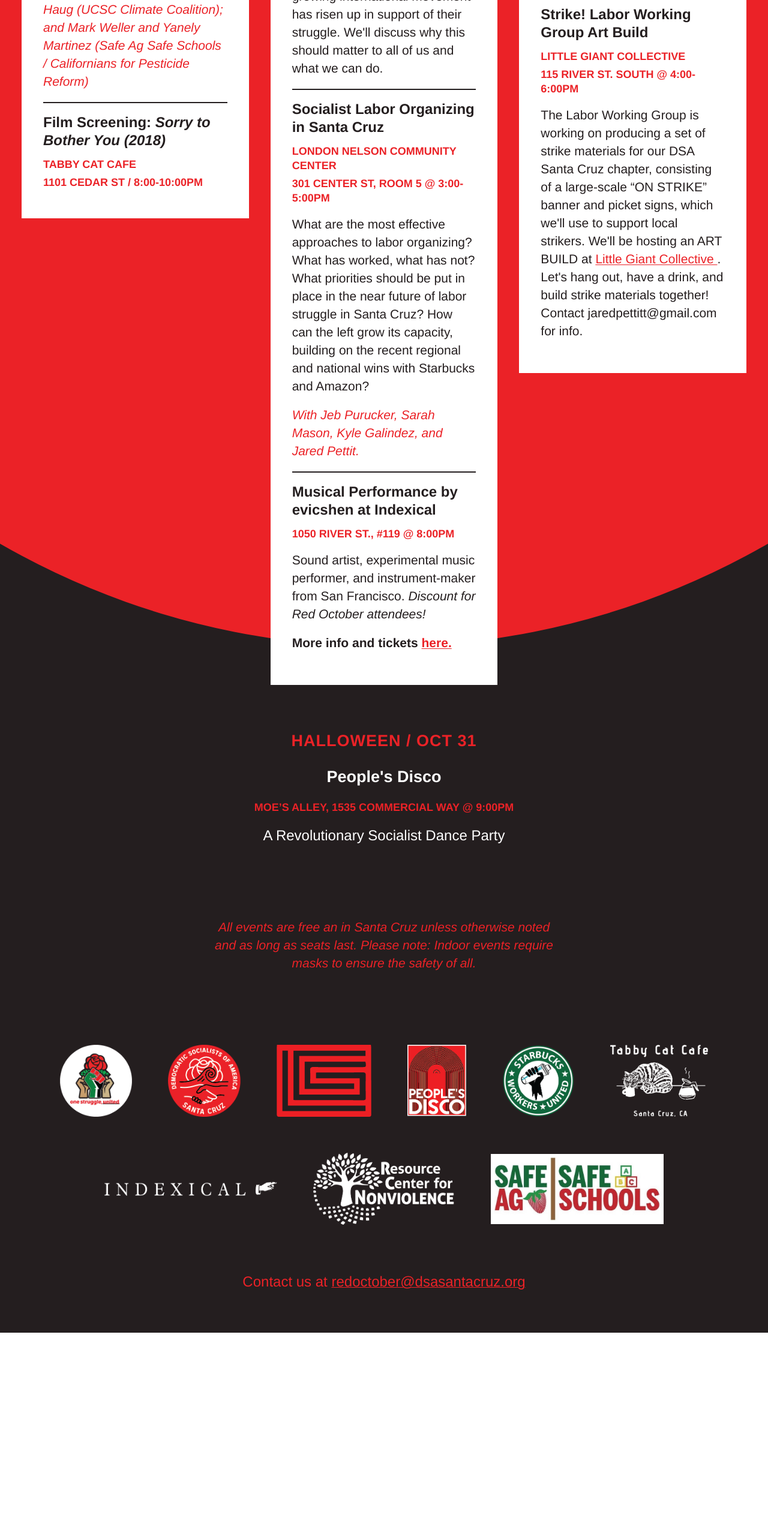
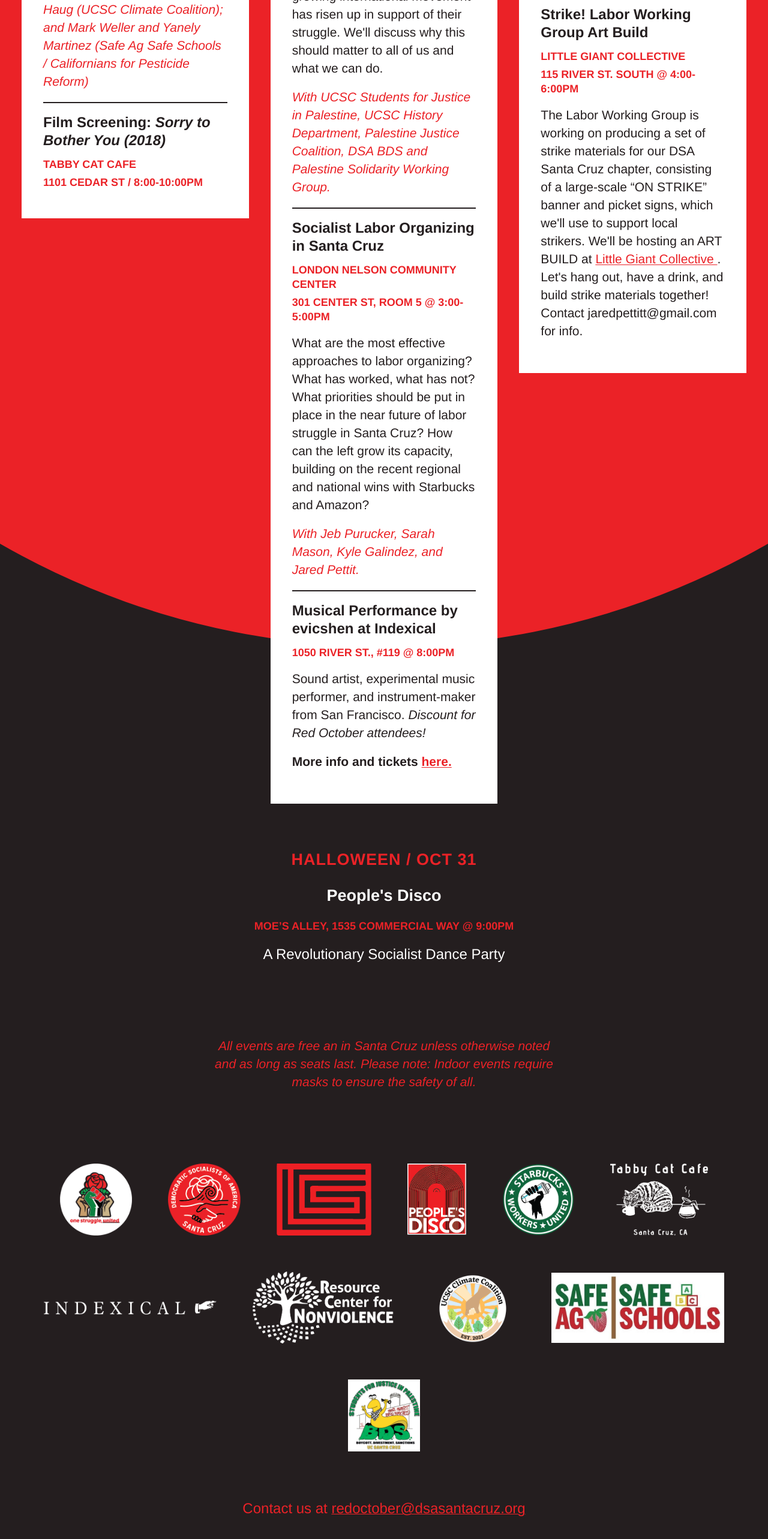
Before and after one commit to reilnuud/nuxt-redoctober, a Nuxt app: page / in a window 1280 px wide. Shown: the part 2305-4871 px from the top of the page at 60% size. Before the commit the page ends 4527 px from the top, so only its background shows below. Built offline with nearby package versions, Linux system fonts and the light colour scheme.

Commit message:
add more logos

```diff
--- a/components/organisms/Footer.vue
+++ b/components/organisms/Footer.vue
@@ -87,11 +87,37 @@
           src="/logos/RCNV-WHITE_LOGO.png"
         />
       </a>
-      <a>
+      <a
+        href="https://sites.google.com/ucsc.edu/ucsc-climate-coalition/home "
+        target="_blank"
+        rel="noopener noreferrer"
+      >
+        <img
+          alt="logo"
+          class="object-contain max-w-[12rem] h-20"
+          src="/logos/CC-UCSC.png"
+        />
+      </a>
+      <a
+        href="https://www.instagram.com/safeagsafeschools/?hl=en"
+        target="_blank"
+        rel="noopener noreferrer"
+      >
         <img
           alt="logo"
           class="object-contain max-w-[12rem] h-20"
           src="/logos/safeagsafeschools.jpeg"
+        />
+      </a>
+      <a
+        href="https://rcnv.org/programs/palestine-justice-coalition/"
+        target="_blank"
+        rel="noopener noreferrer"
+      >
+        <img
+          alt="logo"
+          class="object-contain max-w-[12rem] h-20"
+          src="/logos/bds.jpeg"
         />
       </a>
     </div>
--- a/pages/index.vue
+++ b/pages/index.vue
@@ -176,6 +176,11 @@
                   their struggle. We'll discuss why this should matter to all of
                   us and what we can do.
                 </p>
+                <p class="text-sm italic text-red my-3">
+                  With UCSC Students for Justice in Palestine, UCSC History
+                  Department, Palestine Justice Coalition, DSA BDS and Palestine
+                  Solidarity Working Group.
+                </p>
                 <hr class="my-3 border border-black" />
                 <h3 class="font-bold">
                   Socialist Labor Organizing in Santa Cruz
```
Also changed, not shown: public/logos/CC-UCSC.png (added), public/logos/bds.jpeg (added).
